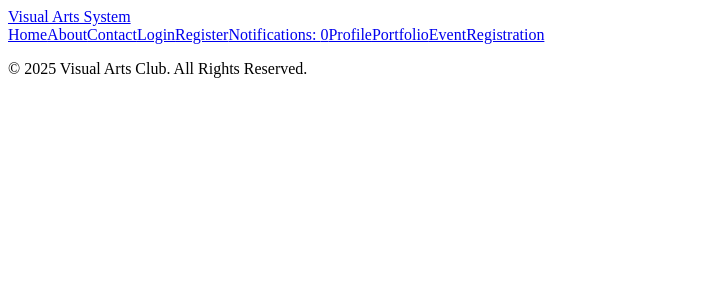
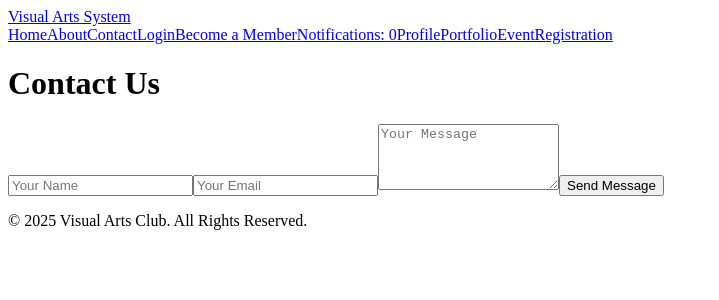
Before and after one commit to Bsrat06/Visual-Arts-Club-System, a React (Create React App) app in the folder visual-arts-frontend/: page /visitor/contact in a window 1280 px wide. Shown: the top 300 px of the page, without its empty margins (0-719 px from the left). Built offline with nearby package versions, Linux system fonts and the light colour scheme.

Commit message:
visitor specific features added

```diff
--- a/visual-arts-frontend/src/App.js
+++ b/visual-arts-frontend/src/App.js
@@ -25,6 +25,12 @@ import ManageProjects from "./pages/Admin/ManageProjects";
 import UserManagement from "./pages/Admin/UserManagement";
 import NotificationManagement from "./pages/Admin/NotificationManagement";
 import AddArtworkForm from "./components/AddArtworkForm";
+import VisitorArtworks from "./pages/Visitor/VisitorArtworks";
+import VisitorEvents from "./pages/Visitor/VisitorEvents";
+import VisitorProjects from "./pages/Visitor/VisitorProjects";
+import VisitorContact from "./pages/Visitor/VisitorContact";
+
+
 
 
 const App = () => {
@@ -198,6 +204,14 @@ const App = () => {
             <Route path="/profile" element={<UserProfile />} />
           </Route>
 
+
+          <Route path="/visitor/artworks" element={<VisitorArtworks />} />
+          <Route path="/visitor/events" element={<VisitorEvents />} />
+          <Route path="/visitor/projects" element={<VisitorProjects />} />
+          <Route path="/visitor/contact" element={<VisitorContact />} />
+
+
+
           {/* Unauthorized Page */}
           <Route path="/unauthorized" element={<Unauthorized />} />
         </Routes>
--- a/visual-arts-frontend/src/components/Navbar.js
+++ b/visual-arts-frontend/src/components/Navbar.js
@@ -15,7 +15,7 @@ const Navbar = () => {
         <Link to="/about">About</Link>
         <Link to="/contact">Contact</Link>
         <Link to="/login">Login</Link>
-        <Link to="/register">Register</Link>
+        <Link to="/register">Become a Member</Link>
         {role === "admin" && (
           <Link to="/admin/dashboard" className="hover:underline">Admin Panel</Link>
         )}
--- /dev/null
+++ b/visual-arts-frontend/src/pages/Visitor/VisitorArtworks.js
@@ -0,0 +1,54 @@
+import React, { useEffect, useState } from "react";
+import { useDispatch, useSelector } from "react-redux";
+import { fetchArtworks } from "../../redux/slices/artworkSlice";
+
+const VisitorArtworks = () => {
+  const dispatch = useDispatch();
+  const { artworks, loading, error } = useSelector((state) => state.artwork);
+
+  const [searchQuery, setSearchQuery] = useState("");
+
+  useEffect(() => {
+    dispatch(fetchArtworks());
+  }, [dispatch]);
+
+  const approvedArtworks = artworks.filter((art) => art.approval_status === "approved");
+
+  // Filter artworks based on search query
+  const filteredArtworks = approvedArtworks.filter((art) =>
+    art.title.toLowerCase().includes(searchQuery.toLowerCase())
+  );
+
+  return (
+    <div className="p-6">
+      <h1 className="text-2xl font-bold mb-4">Artworks Gallery</h1>
+      {loading && <p>Loading artworks...</p>}
+      {error && <p className="text-red-500">{error}</p>}
+
+      {/* Search Input */}
+      <input
+        type="text"
+        value={searchQuery}
+        onChange={(e) => setSearchQuery(e.target.value)}
+        placeholder="Search artworks..."
+        className="border p-2 rounded w-full mb-4"
+      />
+
+      {filteredArtworks.length > 0 ? (
+        <ul className="grid grid-cols-3 gap-4">
+          {filteredArtworks.map((art) => (
+            <li key={art.id} className="border p-4">
+              <h2 className="font-semibold">{art.title}</h2>
+              <img src={art.image} alt={art.title} className="w-full h-auto mt-2" />
+              <p>{art.description}</p>
+            </li>
+          ))}
+        </ul>
+      ) : (
+        <p>No artworks available.</p>
+      )}
+    </div>
+  );
+};
+
+export default VisitorArtworks;
--- /dev/null
+++ b/visual-arts-frontend/src/pages/Visitor/VisitorContact.js
@@ -0,0 +1,52 @@
+import React, { useState } from "react";
+
+const VisitorContact = () => {
+  const [name, setName] = useState("");
+  const [email, setEmail] = useState("");
+  const [message, setMessage] = useState("");
+
+  const handleSubmit = (e) => {
+    e.preventDefault();
+    alert("Thank you for your message! We'll get back to you soon.");
+    setName("");
+    setEmail("");
+    setMessage("");
+  };
+
+  return (
+    <div className="p-6">
+      <h1 className="text-2xl font-bold mb-4">Contact Us</h1>
+      <form onSubmit={handleSubmit} className="space-y-4">
+        <input
+          type="text"
+          value={name}
+          onChange={(e) => setName(e.target.value)}
+          placeholder="Your Name"
+          required
+          className="border p-2 rounded w-full"
+        />
+        <input
+          type="email"
+          value={email}
+          onChange={(e) => setEmail(e.target.value)}
+          placeholder="Your Email"
+          required
+          className="border p-2 rounded w-full"
+        />
+        <textarea
+          value={message}
+          onChange={(e) => setMessage(e.target.value)}
+          placeholder="Your Message"
+          required
+          className="border p-2 rounded w-full"
+          rows="4"
+        ></textarea>
+        <button type="submit" className="bg-blue-500 text-white px-4 py-2 rounded">
+          Send Message
+        </button>
+      </form>
+    </div>
+  );
+};
+
+export default VisitorContact;
--- /dev/null
+++ b/visual-arts-frontend/src/pages/Visitor/VisitorEvents.js
@@ -0,0 +1,35 @@
+import React, { useEffect } from "react";
+import { useDispatch, useSelector } from "react-redux";
+import { fetchEvents } from "../../redux/slices/eventsSlice";
+
+const VisitorEvents = () => {
+  const dispatch = useDispatch();
+  const { events, loading, error } = useSelector((state) => state.events);
+
+  useEffect(() => {
+    dispatch(fetchEvents());
+  }, [dispatch]);
+
+  return (
+    <div className="p-6">
+      <h1 className="text-2xl font-bold mb-4">Upcoming Events</h1>
+      {loading && <p>Loading events...</p>}
+      {error && <p className="text-red-500">{error}</p>}
+      {events.length > 0 ? (
+        <ul className="list-disc pl-6">
+          {events.map((event) => (
+            <li key={event.id}>
+              <h3 className="font-semibold">{event.name}</h3>
+              <p>{event.date}</p>
+              <p>{event.description}</p>
+            </li>
+          ))}
+        </ul>
+      ) : (
+        <p>No upcoming events available.</p>
+      )}
+    </div>
+  );
+};
+
+export default VisitorEvents;
--- /dev/null
+++ b/visual-arts-frontend/src/pages/Visitor/VisitorProjects.js
@@ -0,0 +1,35 @@
+import React, { useEffect } from "react";
+import { useDispatch, useSelector } from "react-redux";
+import { fetchProjects } from "../../redux/slices/projectsSlice";
+
+const VisitorProjects = () => {
+  const dispatch = useDispatch();
+  const { projects, loading, error } = useSelector((state) => state.projects);
+
+  useEffect(() => {
+    dispatch(fetchProjects());
+  }, [dispatch]);
+
+  return (
+    <div className="p-6">
+      <h1 className="text-2xl font-bold mb-4">Our Projects</h1>
+      {loading && <p>Loading projects...</p>}
+      {error && <p className="text-red-500">{error}</p>}
+      {projects.length > 0 ? (
+        <ul className="list-disc pl-6">
+          {projects.map((project) => (
+            <li key={project.id}>
+              <h3 className="font-semibold">{project.title}</h3>
+              <p>{project.description}</p>
+              <p>{project.status}</p>
+            </li>
+          ))}
+        </ul>
+      ) : (
+        <p>No projects available.</p>
+      )}
+    </div>
+  );
+};
+
+export default VisitorProjects;
```
Also changed, not shown: visual-arts-frontend/src/pages/Visitor/EventDetails.js (deleted), visual-arts-frontend/src/pages/Visitor/Gallery.js (deleted), visual-arts-frontend/src/pages/Visitor/ViewProjects.js (deleted).
